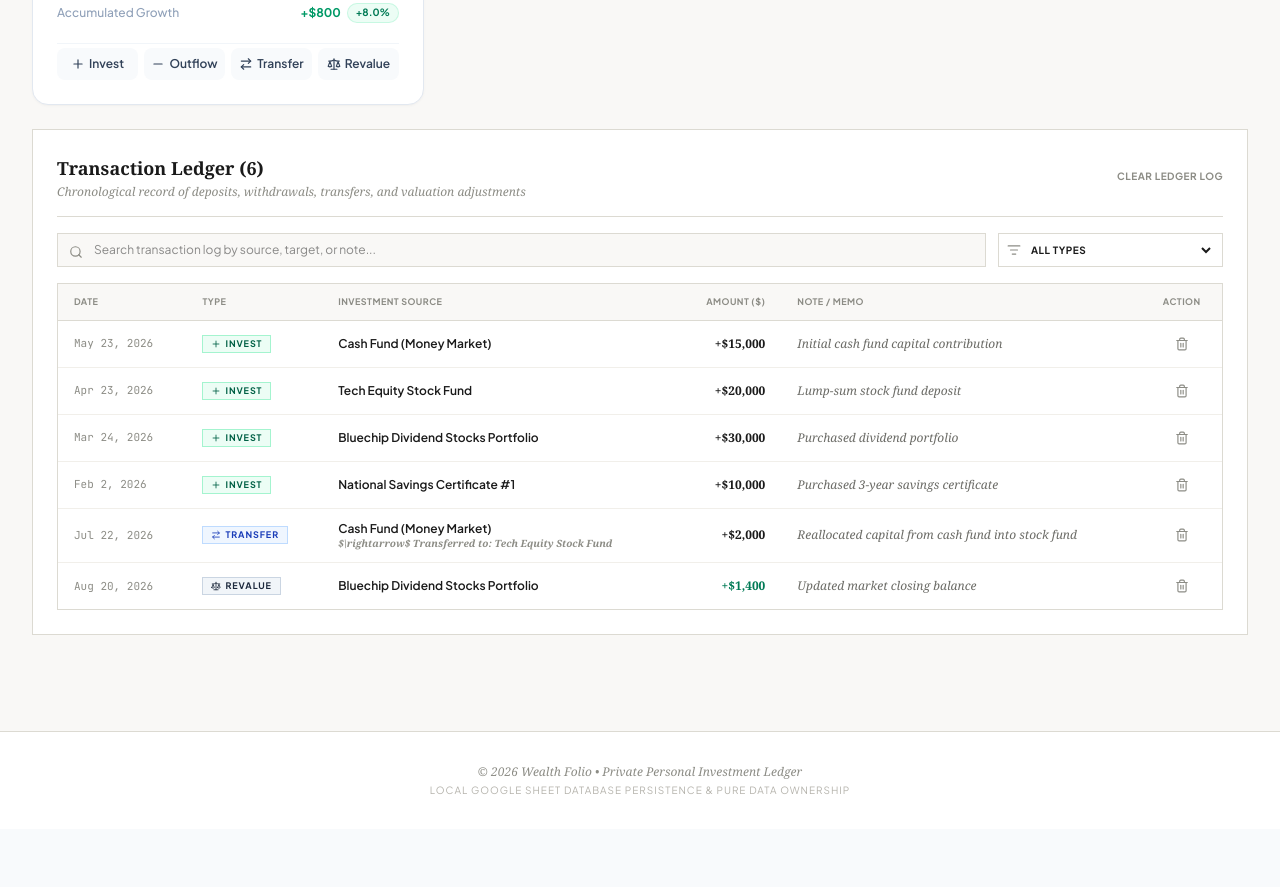
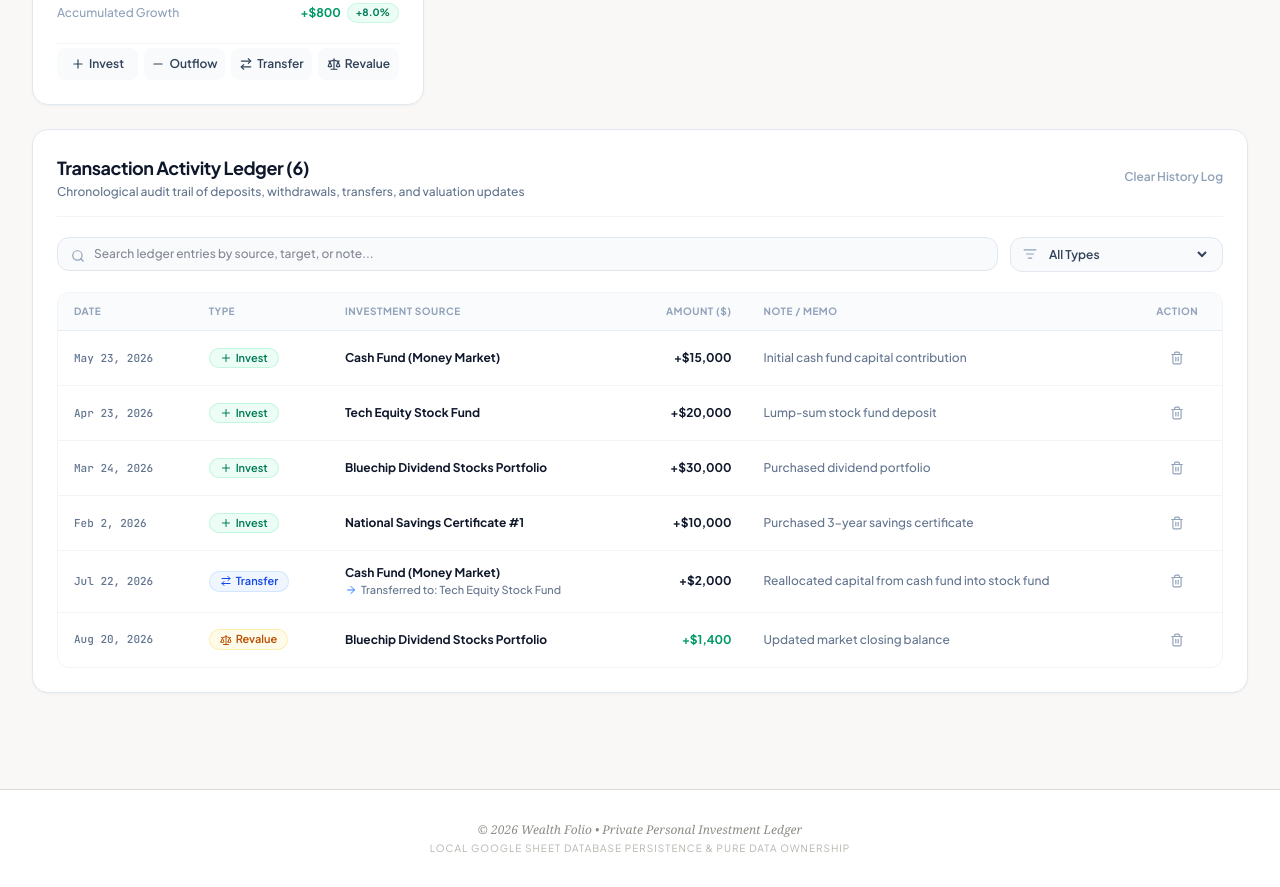
Before and after one commit to HuzaifaInshal/wealth-folio, a React (Vite) app: page / in a window 1280 px wide. Shown: the part 1040-1927 px from the top of the page. Before the commit the page ends 1869 px from the top, so only its background shows below. Built offline with nearby package versions, Linux system fonts and the light colour scheme.

Commit message:
commit 8: Redesign LedgerTable transaction activity view in src/components/LedgerTable.tsx

```diff
--- a/src/components/LedgerTable.tsx
+++ b/src/components/LedgerTable.tsx
@@ -13,7 +13,7 @@ import {
   Scale,
   Trash2,
   ListFilter,
-  FileSpreadsheet,
+  ArrowRight,
 } from 'lucide-react';
 
 interface LedgerTableProps {
@@ -44,29 +44,29 @@ const getTypeBadge = (type: TransactionType) => {
   switch (type) {
     case 'invest':
       return (
-        <span className="inline-flex items-center space-x-1 text-[9px] font-bold uppercase tracking-widest bg-emerald-50 text-emerald-800 border border-emerald-200 px-2 py-0.5">
-          <Plus className="w-2.5 h-2.5" />
+        <span className="inline-flex items-center space-x-1 text-[11px] font-semibold bg-emerald-50 text-emerald-700 border border-emerald-200/60 px-2.5 py-0.5 rounded-full">
+          <Plus className="w-3 h-3" />
           <span>Invest</span>
         </span>
       );
     case 'withdraw':
       return (
-        <span className="inline-flex items-center space-x-1 text-[9px] font-bold uppercase tracking-widest bg-rose-50 text-rose-800 border border-rose-200 px-2 py-0.5">
-          <Minus className="w-2.5 h-2.5" />
+        <span className="inline-flex items-center space-x-1 text-[11px] font-semibold bg-rose-50 text-rose-700 border border-rose-200/60 px-2.5 py-0.5 rounded-full">
+          <Minus className="w-3 h-3" />
           <span>Withdraw</span>
         </span>
       );
     case 'transfer':
       return (
-        <span className="inline-flex items-center space-x-1 text-[9px] font-bold uppercase tracking-widest bg-blue-50 text-blue-800 border border-blue-200 px-2 py-0.5">
-          <ArrowRightLeft className="w-2.5 h-2.5" />
+        <span className="inline-flex items-center space-x-1 text-[11px] font-semibold bg-blue-50 text-blue-700 border border-blue-200/60 px-2.5 py-0.5 rounded-full">
+          <ArrowRightLeft className="w-3 h-3" />
           <span>Transfer</span>
         </span>
       );
     case 'revalue':
       return (
-        <span className="inline-flex items-center space-x-1 text-[9px] font-bold uppercase tracking-widest bg-slate-100 text-slate-800 border border-slate-300 px-2 py-0.5">
-          <Scale className="w-2.5 h-2.5" />
+        <span className="inline-flex items-center space-x-1 text-[11px] font-semibold bg-amber-50 text-amber-700 border border-amber-200/60 px-2.5 py-0.5 rounded-full">
+          <Scale className="w-3 h-3" />
           <span>Revalue</span>
         </span>
       );
@@ -98,15 +98,15 @@ export default function LedgerTable({
   });
 
   return (
-    <div className="bg-white border border-[#DCDAD2] rounded-none p-6 space-y-4 text-left">
+    <div className="fintech-card p-6 space-y-5 text-left">
       {/* Header Bar */}
-      <div className="flex flex-col sm:flex-row sm:items-center sm:justify-between gap-3 border-b border-[#DCDAD2] pb-4">
+      <div className="flex flex-col sm:flex-row sm:items-center sm:justify-between gap-3 border-b border-slate-100 pb-4">
         <div>
-          <h3 className="font-serif text-lg font-bold text-[#1A1A1A]">
-            Transaction Ledger ({filtered.length})
+          <h3 className="text-lg font-bold text-slate-900 tracking-tight">
+            Transaction Activity Ledger ({filtered.length})
           </h3>
-          <p className="text-xs text-[#8C8C85] font-serif italic mt-0.5">
-            Chronological record of deposits, withdrawals, transfers, and valuation adjustments
+          <p className="text-xs text-slate-500 font-medium mt-0.5">
+            Chronological audit trail of deposits, withdrawals, transfers, and valuation updates
           </p>
         </div>
 
@@ -114,9 +114,9 @@ export default function LedgerTable({
         {transactions.length > 0 && onClearAll && (
           <button
             onClick={onClearAll}
-            className="text-[10px] uppercase tracking-wider font-bold text-[#8C8C85] hover:text-rose-700 transition-colors cursor-pointer self-start sm:self-auto"
+            className="text-xs font-semibold text-slate-400 hover:text-rose-600 transition-colors cursor-pointer self-start sm:self-auto"
           >
-            Clear Ledger Log
+            Clear History Log
           </button>
         )}
       </div>
@@ -124,23 +124,23 @@ export default function LedgerTable({
       {/* Filter & Search Toolbar */}
       <div className="flex flex-col sm:flex-row gap-3">
         <div className="relative flex-1">
-          <Search className="w-3.5 h-3.5 text-[#8C8C85] absolute left-3 top-3" />
+          <Search className="w-3.5 h-3.5 text-slate-400 absolute left-3.5 top-3" />
           <input
             type="text"
             value={search}
             onChange={(e) => setSearch(e.target.value)}
-            placeholder="Search transaction log by source, target, or note..."
-            className="w-full pl-9 pr-3 py-2 bg-[#F9F8F6] border border-[#DCDAD2] text-xs focus:outline-hidden focus:bg-white focus:border-[#1A1A1A] text-[#1A1A1A]"
+            placeholder="Search ledger entries by source, target, or note..."
+            className="w-full pl-9 pr-3.5 py-2 bg-slate-50 border border-slate-200 rounded-xl text-xs text-slate-900 font-medium focus:outline-hidden focus:bg-white focus:ring-2 focus:ring-slate-900 transition-all"
           />
         </div>
 
         {/* Type Filter dropdown */}
-        <div className="flex items-center space-x-1.5 border border-[#DCDAD2] px-2 py-1.5 bg-white">
-          <ListFilter className="w-3.5 h-3.5 text-[#8C8C85]" />
+        <div className="flex items-center space-x-2 border border-slate-200 px-3 py-2 bg-slate-50 rounded-xl">
+          <ListFilter className="w-3.5 h-3.5 text-slate-400" />
           <select
             value={typeFilter}
             onChange={(e) => setTypeFilter(e.target.value)}
-            className="text-[10px] font-bold uppercase tracking-wider text-[#1A1A1A] bg-transparent focus:outline-hidden cursor-pointer"
+            className="text-xs font-semibold text-slate-700 bg-transparent focus:outline-hidden cursor-pointer"
           >
             <option value="all">All Types</option>
             <option value="invest">Investments (+)</option>
@@ -153,13 +153,13 @@ export default function LedgerTable({
 
       {/* Table listing */}
       {filtered.length === 0 ? (
-        <div className="py-12 border border-dashed border-[#DCDAD2] text-center text-xs text-[#8C8C85] font-serif italic">
-          No transaction entries found.
+        <div className="py-12 border border-dashed border-slate-200 rounded-xl text-center text-xs text-slate-400 font-medium">
+          No ledger activity matches your filter.
         </div>
       ) : (
-        <div className="overflow-x-auto border border-[#DCDAD2]">
+        <div className="overflow-x-auto border border-slate-100 rounded-xl">
           <table className="w-full text-left text-xs">
-            <thead className="bg-[#F9F8F6] border-b border-[#DCDAD2] text-[9px] font-bold uppercase tracking-wider text-[#8C8C85]">
+            <thead className="bg-slate-50/80 border-b border-slate-200/80 text-[10px] font-bold uppercase tracking-wider text-slate-400">
               <tr>
                 <th className="py-3 px-4">Date</th>
                 <th className="py-3 px-4">Type</th>
@@ -169,7 +169,7 @@ export default function LedgerTable({
                 <th className="py-3 px-4 text-center">Action</th>
               </tr>
             </thead>
-            <tbody className="divide-y divide-[#F1EFEA]">
+            <tbody className="divide-y divide-slate-100 font-sans">
               {filtered.map((tx) => {
                 const sourceName = invMap.get(tx.sourceId) || tx.sourceId;
                 const targetName = tx.targetId ? invMap.get(tx.targetId) || tx.targetId : null;
@@ -180,22 +180,23 @@ export default function LedgerTable({
                   : tx.amount;
 
                 return (
-                  <tr key={tx.id} className="hover:bg-[#F9F8F6]/60 transition-colors">
-                    <td className="py-3 px-4 font-mono text-[11px] text-[#8C8C85]">
+                  <tr key={tx.id} className="hover:bg-slate-50/70 transition-colors">
+                    <td className="py-3.5 px-4 font-mono text-[11px] text-slate-500 font-medium">
                       {formatDate(tx.timestamp)}
                     </td>
-                    <td className="py-3 px-4">{getTypeBadge(tx.type)}</td>
-                    <td className="py-3 px-4 font-semibold text-[#1A1A1A]">
+                    <td className="py-3.5 px-4">{getTypeBadge(tx.type)}</td>
+                    <td className="py-3.5 px-4 font-bold text-slate-900">
                       {sourceName}
                       {targetName && (
-                        <span className="text-[10px] text-[#8C8C85] block font-serif italic">
-                          $\rightarrow$ Transferred to: {targetName}
-                        </span>
+                        <div className="text-[11px] text-slate-500 font-medium flex items-center space-x-1 mt-0.5">
+                          <ArrowRight className="w-3 h-3 text-blue-500" />
+                          <span>Transferred to: {targetName}</span>
+                        </div>
                       )}
                     </td>
-                    <td className="py-3 px-4 text-right font-serif font-bold text-[#1A1A1A]">
+                    <td className="py-3.5 px-4 text-right font-bold text-slate-900">
                       {isRevalue ? (
-                        <span className={delta >= 0 ? 'text-emerald-700' : 'text-rose-700'}>
+                        <span className={delta >= 0 ? 'text-emerald-600' : 'text-rose-600'}>
                           {delta >= 0 ? '+' : ''}{formatCurrency(delta)}
                         </span>
                       ) : (
@@ -204,13 +205,13 @@ export default function LedgerTable({
                         </span>
                       )}
                     </td>
-                    <td className="py-3 px-4 text-[#6B6B66] font-serif italic max-w-xs truncate">
+                    <td className="py-3.5 px-4 text-slate-500 font-medium max-w-xs truncate">
                       {tx.note || '-'}
                     </td>
-                    <td className="py-3 px-4 text-center">
+                    <td className="py-3.5 px-4 text-center">
                       <button
                         onClick={() => onDeleteTransaction(tx.id)}
-                        className="p-1 text-[#8C8C85] hover:text-rose-700 transition-colors cursor-pointer"
+                        className="p-1.5 text-slate-400 hover:text-rose-600 hover:bg-rose-50 rounded-lg transition-colors cursor-pointer"
                         title="Delete transaction record"
                       >
                         <Trash2 className="w-3.5 h-3.5" />
```
